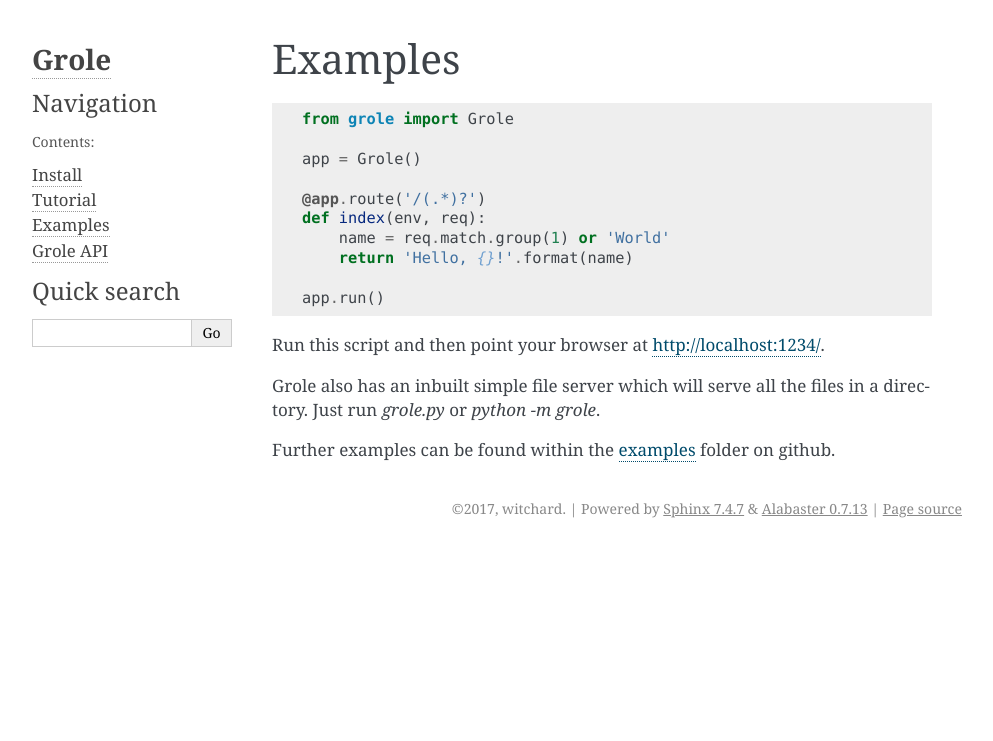
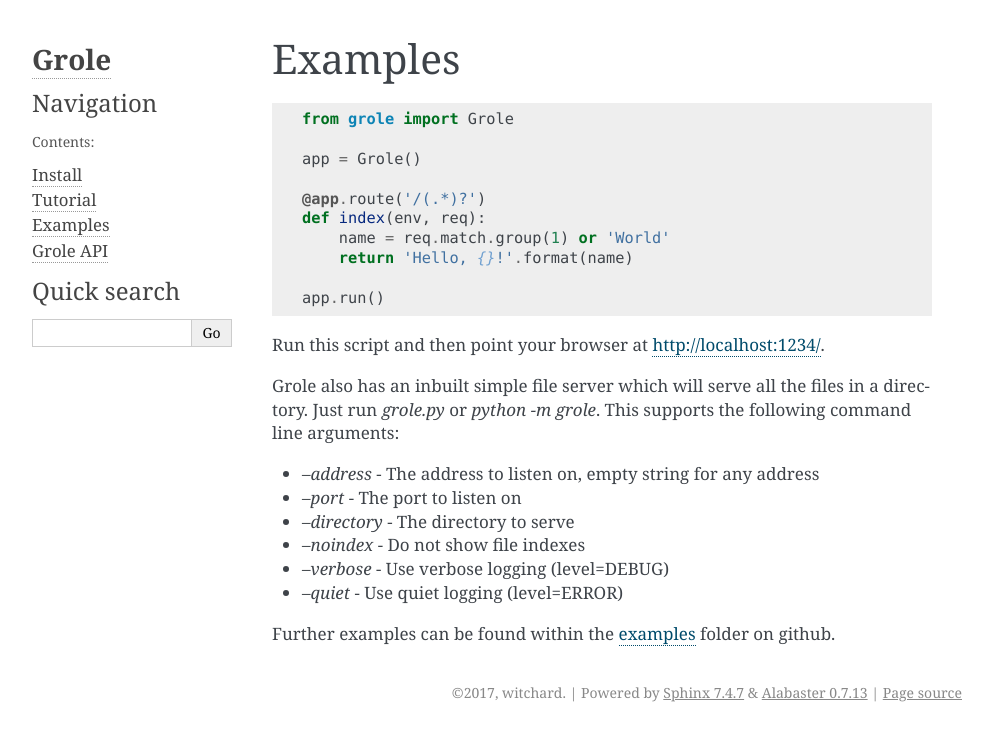
Before and after one commit to witchard/grole, a Sphinx documentation site: the page built from docs/examples.rst, in a window 1280 px wide. Shown: the top 741 px of the page, without its empty margins (148-1141 px from the left). Built offline with Sphinx 7.4.7, drawn with Linux system fonts in a browser that asks for light colours.

Commit message:
Update docs with latest changes

```diff
--- a/docs/examples.rst
+++ b/docs/examples.rst
@@ -16,7 +16,14 @@
 
 Run this script and then point your browser at http://localhost:1234/.
 
-Grole also has an inbuilt simple file server which will serve all the files in a directory. Just run `grole.py` or `python -m grole`.
+Grole also has an inbuilt simple file server which will serve all the files in a directory. Just run `grole.py` or `python -m grole`. This supports the following command line arguments:
+
+* `--address` - The address to listen on, empty string for any address
+* `--port` - The port to listen on
+* `--directory` - The directory to serve
+* `--noindex` - Do not show file indexes
+* `--verbose` - Use verbose logging (level=DEBUG)
+* `--quiet` - Use quiet logging (level=ERROR)
 
 Further examples can be found within the examples_ folder on github.
 
--- a/docs/tutorial.rst
+++ b/docs/tutorial.rst
@@ -8,7 +8,7 @@
 
 By default, grole will run a simple static file server in the current directory. To use this simply execute `grole.py`, or run `python -m grole`.
 
-To serve your own functions, you first need a :class:`Grole` object. The constructor accepts a `env` variable which is passed to your handler functions such that you can share state between them.
+To serve your own functions, you first need a :class:`Grole` object. The constructor accepts a `env` variable which is passed to your handler functions such that you can share state between them. Logging is done by the python logging module, if you want logging then run `logging.basicConfig(level=logging.INFO)`.
 
 Once you have setup handler functions for your web API, you can then launch the server with :func:`Grole.run`. This takes the host and port to serve on and does not return until interrupted.
 
```
